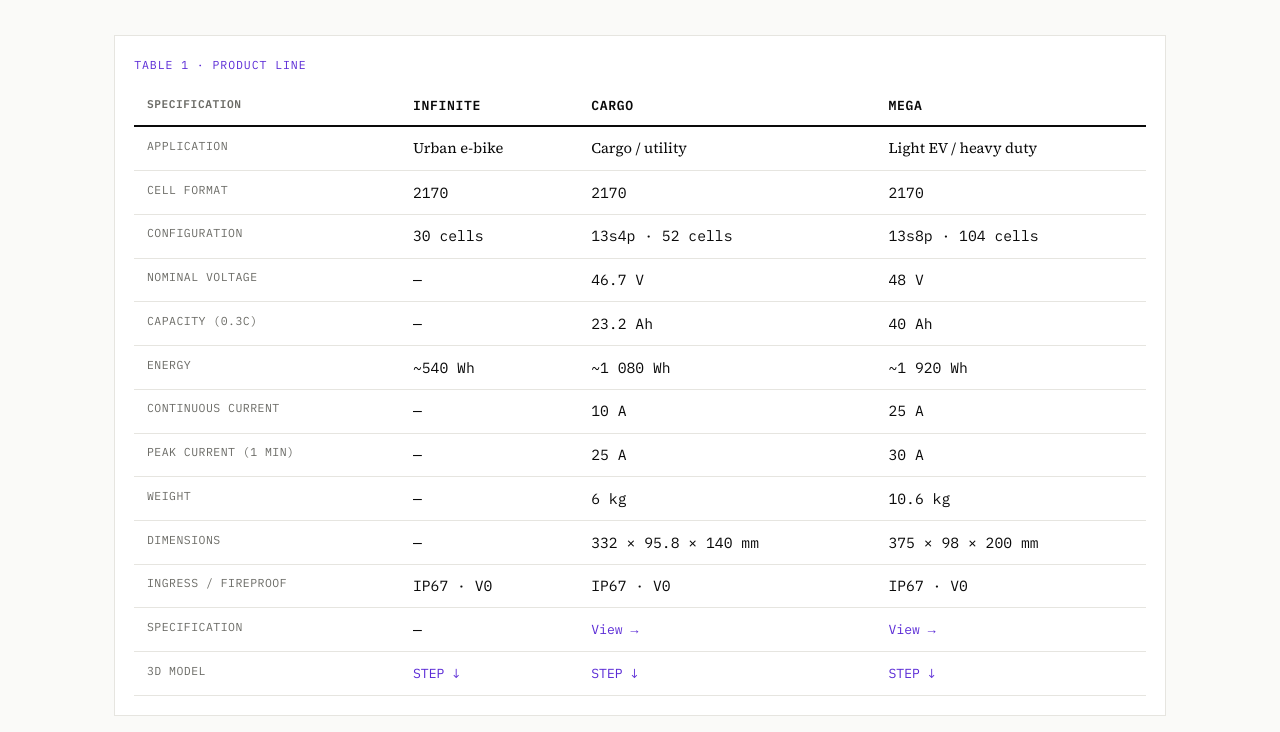
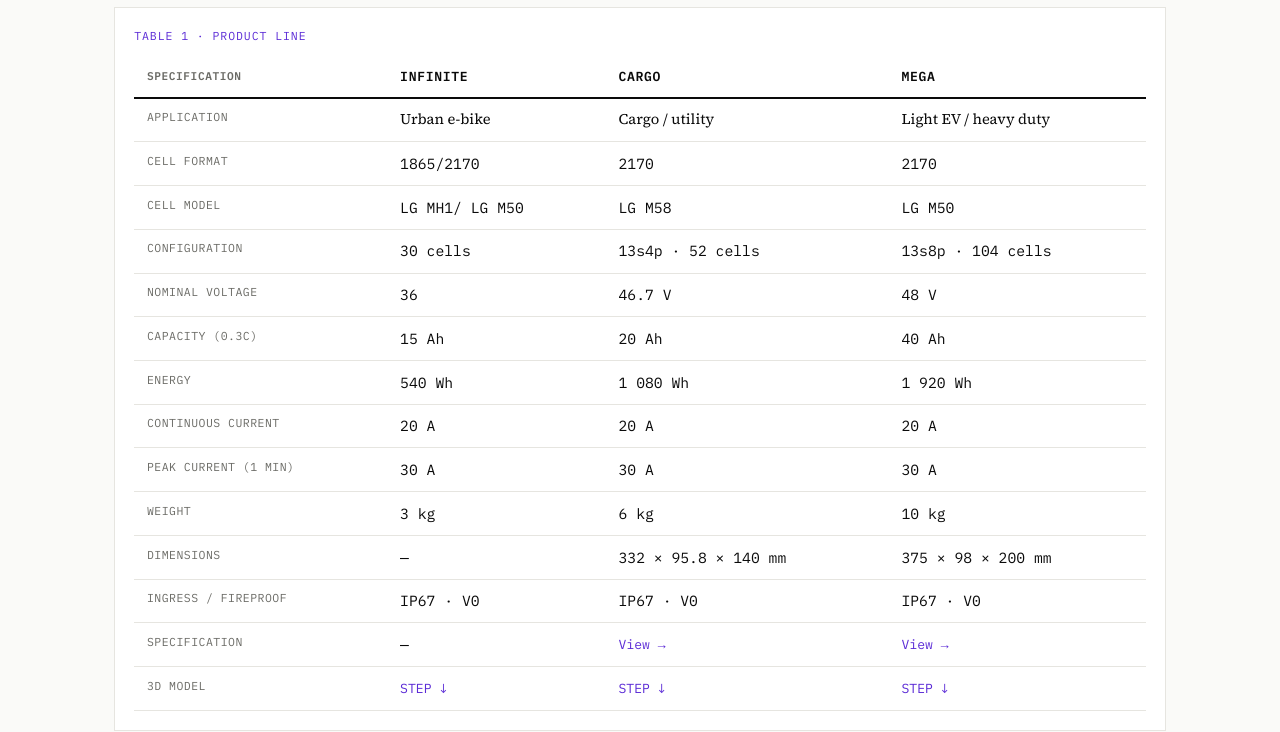
Before and after one commit to la-gouach/infinite-battery-website, a plain HTML site: page index.html in a window 1280 px wide. Shown: the part 4579-5311 px from the top of the page. Drawn offline with Linux system fonts and the light colour scheme.

Commit message:
blured some details on pictures and corrected some spec parameters

```diff
--- a/index.html
+++ b/index.html
@@ -294,7 +294,7 @@
   <div class="wrap">
     <div class="eyebrow" data-n="04">Product line</div>
     <h2 class="sec">Three packs, one architecture</h2>
-    <p class="lede">Datasheets and 3D models (STEP) available for download per model. Specifications below are indicative — request a sample for full validation data.</p>
+    <p class="lede">Datasheets and 3D models (STEP) available for download per model. Request a sample for full validation data.</p>
 
     <figure class="lineup-fig">
       <img src="assets/images/lineup.png" alt="Infinite Battery lineup — Classic, Cargo and Mega">
@@ -314,14 +314,15 @@
         </thead>
         <tbody>
           <tr><td class="lbl">Application</td><td>Urban e-bike</td><td>Cargo / utility</td><td>Light EV / heavy duty</td></tr>
-          <tr><td class="lbl">Cell format</td><td class="num">2170</td><td class="num">2170</td><td class="num">2170</td></tr>
+          <tr><td class="lbl">Cell format</td><td class="num">1865/2170</td><td class="num">2170</td><td class="num">2170</td></tr>
+          <tr><td class="lbl">Cell model</td><td class="num">LG MH1/ LG M50</td><td class="num">LG M58</td><td class="num">LG M50</td></tr>
           <tr><td class="lbl">Configuration</td><td class="num">30 cells</td><td class="num">13s4p · 52 cells</td><td class="num">13s8p · 104 cells</td></tr>
-          <tr><td class="lbl">Nominal voltage</td><td class="num">—</td><td class="num">46.7 V</td><td class="num">48 V</td></tr>
-          <tr><td class="lbl">Capacity (0.3C)</td><td class="num">—</td><td class="num">23.2 Ah</td><td class="num">40 Ah</td></tr>
-          <tr><td class="lbl">Energy</td><td class="num">~540 Wh</td><td class="num">~1 080 Wh</td><td class="num">~1 920 Wh</td></tr>
-          <tr><td class="lbl">Continuous current</td><td class="num">—</td><td class="num">10 A</td><td class="num">25 A</td></tr>
-          <tr><td class="lbl">Peak current (1 min)</td><td class="num">—</td><td class="num">25 A</td><td class="num">30 A</td></tr>
-          <tr><td class="lbl">Weight</td><td class="num">—</td><td class="num">6 kg</td><td class="num">10.6 kg</td></tr>
+          <tr><td class="lbl">Nominal voltage</td><td class="num">36</td><td class="num">46.7 V</td><td class="num">48 V</td></tr>
+          <tr><td class="lbl">Capacity (0.3C)</td><td class="num">15 Ah</td><td class="num">20 Ah</td><td class="num">40 Ah</td></tr>
+          <tr><td class="lbl">Energy</td><td class="num">540 Wh</td><td class="num">1 080 Wh</td><td class="num">1 920 Wh</td></tr>
+          <tr><td class="lbl">Continuous current</td><td class="num">20 A</td><td class="num">20 A</td><td class="num">20 A</td></tr>
+          <tr><td class="lbl">Peak current (1 min)</td><td class="num">30 A</td><td class="num">30 A</td><td class="num">30 A</td></tr>
+          <tr><td class="lbl">Weight</td><td class="num">3 kg</td><td class="num">6 kg</td><td class="num">10 kg</td></tr>
           <tr><td class="lbl">Dimensions</td><td class="num">—</td><td class="num">332 × 95.8 × 140 mm</td><td class="num">375 × 98 × 200 mm</td></tr>
           <tr><td class="lbl">Ingress / fireproof</td><td class="num">IP67 · V0</td><td class="num">IP67 · V0</td><td class="num">IP67 · V0</td></tr>
           <tr><td class="lbl">Specification</td><td class="num">—</td><td><a href="spec/spec.html?model=cargo">View →</a></td><td><a href="spec/spec.html?model=mega">View →</a></td></tr>
```
Also changed, not shown: .claude/settings.local.json, assets/images/dashboard/dashboard_1.jpeg, assets/images/dashboard/dashboard_2.jpeg, assets/images/dashboard/dashboard_3.jpeg, assets/images/dashboard/dashboard_4.jpeg, assets/images/dashboard/dashboard_5.jpeg.
